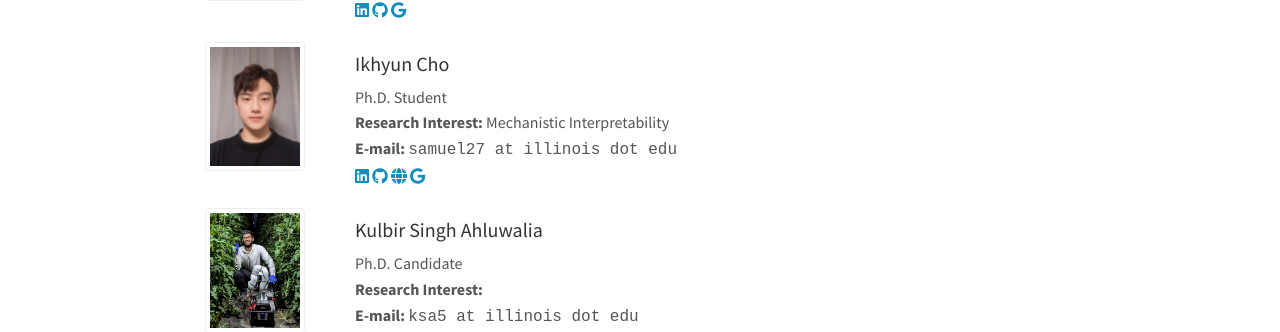
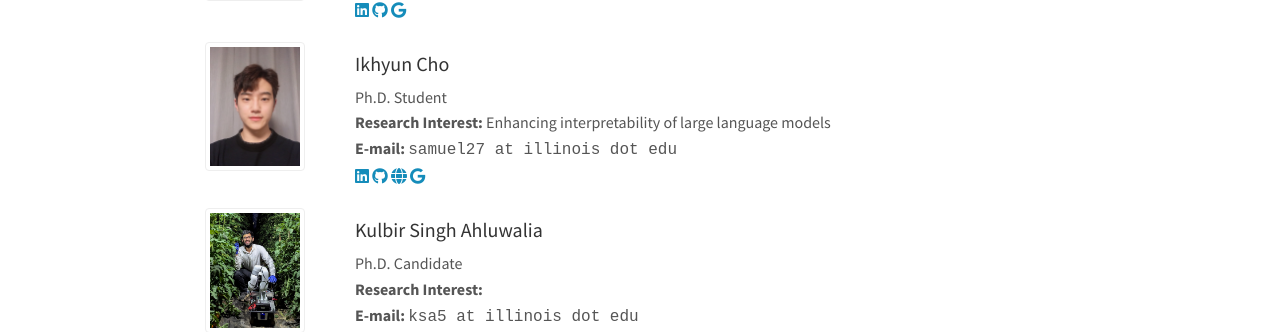
Before and after one commit to hmr-lab/hmr-lab.github.io, a Jekyll site: the page built from _pages/team/index.html, in a window 1280 px wide and 900 px high, scrolled down 352 px. Shown: the part 148-480 px from the top of the window. Built offline with Jekyll 4.4.1, drawn with Linux system fonts in a browser that asks for light colours; nearby versions of some CDN libraries.

Commit message:
fix research interest Ikhyun

```diff
--- a/_pages/team/_posts/2021-08-15-ikhyun_cho.md
+++ b/_pages/team/_posts/2021-08-15-ikhyun_cho.md
@@ -4,7 +4,7 @@ category: student
 title: Ikhyun Cho
 image: ikhyun_cho.jpg
 role: Ph.D. Student
-interest: "Mechanistic Interpretability"
+interest: "Enhancing interpretability of large language models"
 netid: samuel27
 social:
     # twitter: https://x.com/
```
